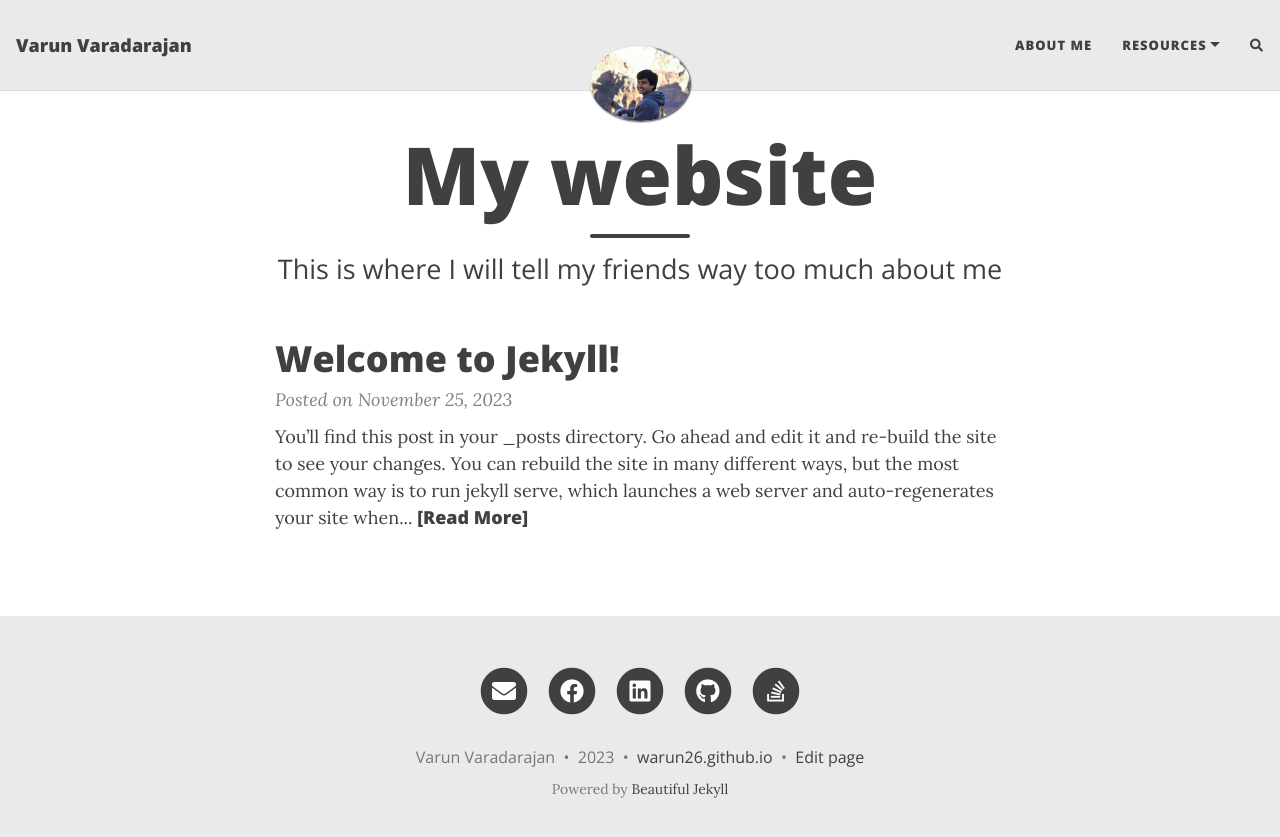
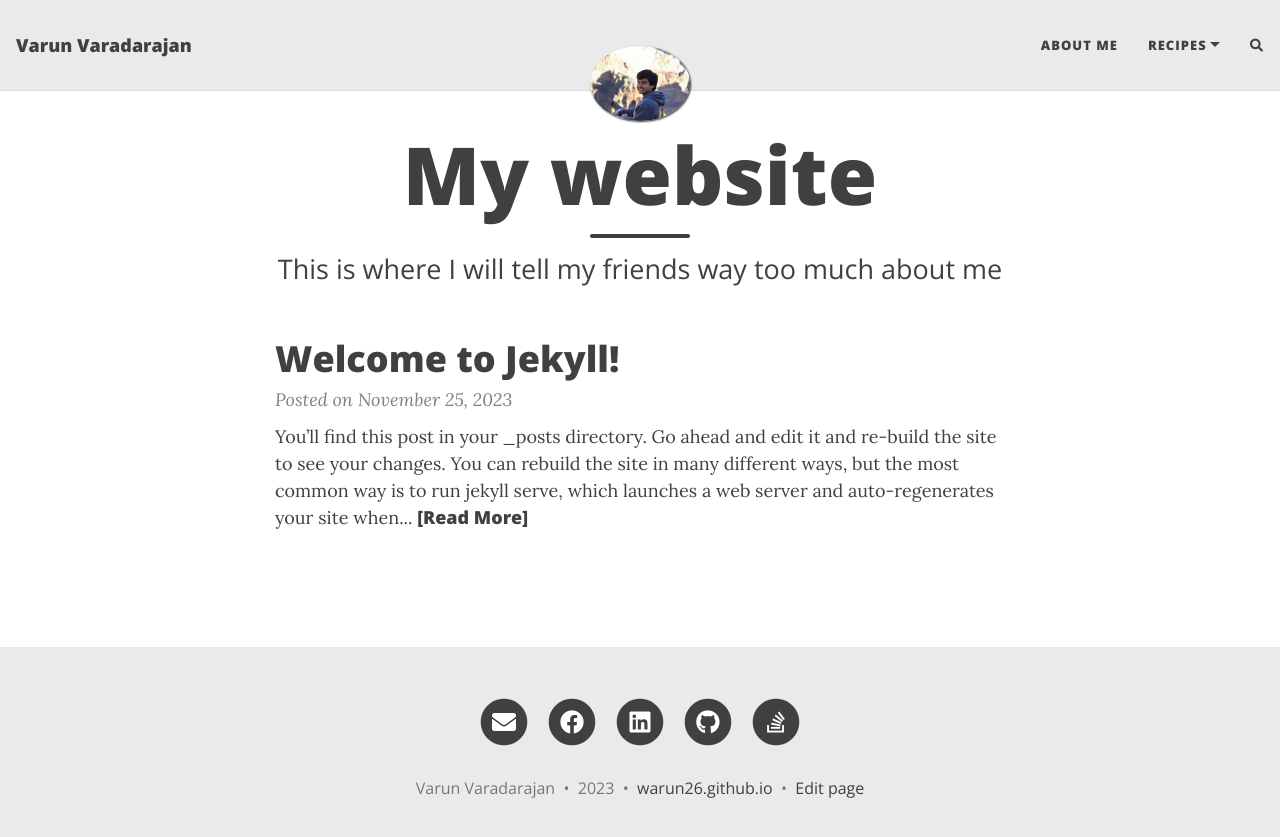
Before and after one commit to Warun26/warun26.github.io, a Jekyll site: the page built from index.html, in a window 1280 px wide and 950 px high, cut to the strip 0-846 px from the top of the window. Shown: the top 837 px of the strip. Built offline with Jekyll 4.4.1, drawn with Linux system fonts in a browser that asks for light colours; nearby versions of some CDN libraries; library files that are not in the unit come from our copies; the list of posts is cut into pages by our own code; comment, search, counter and statistics services are not loaded; some of the changed lines change nothing that is shown.

Commit message:
Removes Ads

```diff
--- a/_config.yml
+++ b/_config.yml
@@ -20,13 +20,14 @@
 
 title: Varun Varadarajan
 author: Varun Varadarajan
+remove-ads: true
 
 # Build settings
 remote-theme: beautiful-jekyll
 
 navbar-links:
   About Me: "aboutme"
-  Resources:
+  Recipes:
     - Beautiful Jekyll: "https://beautifuljekyll.com"
     - Learn markdown: "https://www.markdowntutorial.com/"
 
```
